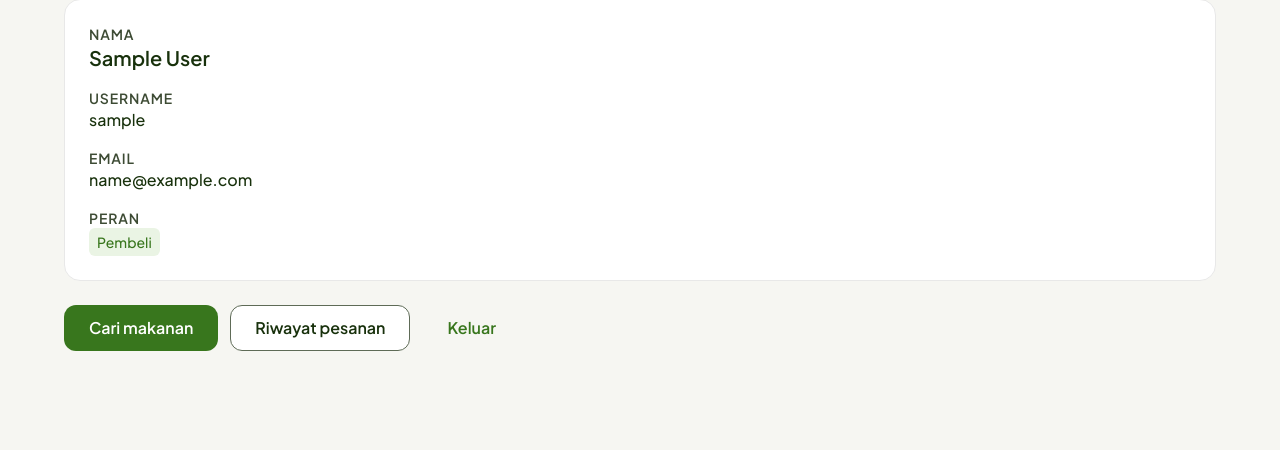
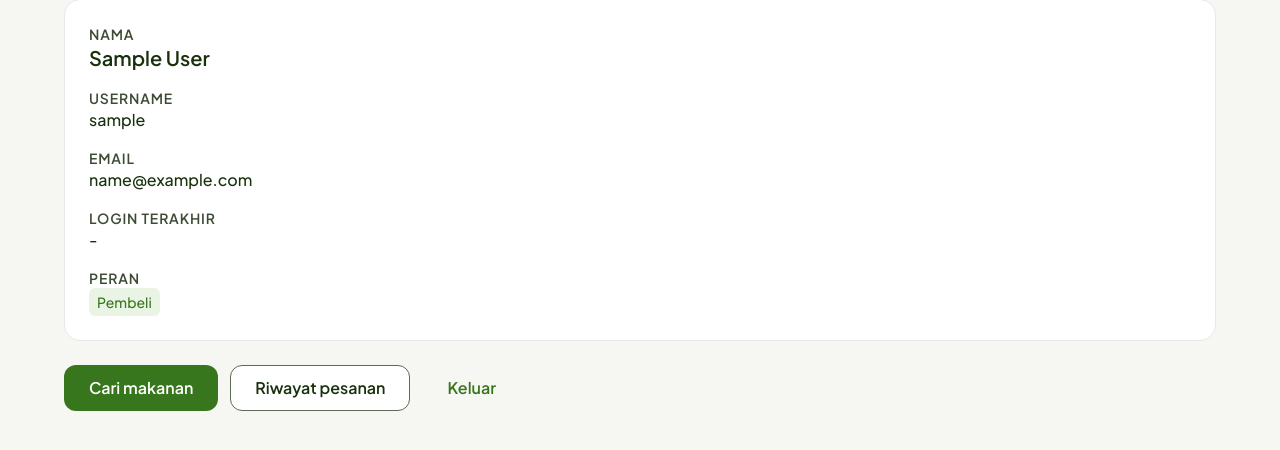
Before and after one commit to PBP-E-Kelompok-03/PBP-E-Kelompok-03, a Django app: page /accounts/profile/ in a window 1280 px wide. Shown: the part 199-649 px from the top of the page. Run offline with Django 5.2, Linux system fonts and the light colour scheme; the visitor is signed in with stand-in values (Sample User, id 1).

Commit message:
feat: add cookie and docstring

```diff
--- a/accounts/google.py
+++ b/accounts/google.py
@@ -9,6 +9,7 @@ STALE_TTL = 60 * 60 * 24
 
 
 def fetch_google_keys():
+    """ambil key public google, pakai cache supaya tidak request terus"""
     keys = cache.get(FRESH_KEY)
     if keys is not None:
         return keys
--- a/accounts/management/commands/seed_demo.py
+++ b/accounts/management/commands/seed_demo.py
@@ -26,6 +26,7 @@ class Command(BaseCommand):
         parser.add_argument("--orders", action="store_true")
 
     def handle(self, *args, **options):
+        """buat akun demo, pasang restoran ke mitra_demo, opsional contoh pesanan"""
         users = {}
         for data in USERS:
             user, created = User.objects.get_or_create(
--- a/accounts/models.py
+++ b/accounts/models.py
@@ -10,8 +10,10 @@ class User(AbstractUser):
 
     @property
     def is_buyer(self):
+        """true kalau role pembeli"""
         return self.role == self.Role.BUYER
 
     @property
     def is_partner(self):
+        """true kalau role mitra restoran"""
         return self.role == self.Role.PARTNER
--- a/accounts/templates/accounts/profile.html
+++ b/accounts/templates/accounts/profile.html
@@ -20,6 +20,10 @@
       <p class="ds-label">{{ user.email|default:"-" }}</p>
     </div>
     <div>
+      <p class="ds-overline ds-text-secondary">Login terakhir</p>
+      <p class="ds-label">{{ last_login|default:"-" }}</p>
+    </div>
+    <div>
       <p class="ds-overline ds-text-secondary">Peran</p>
       <span class="ds-badge ds-badge--hemat">{{ user.get_role_display }}</span>
     </div>
--- a/accounts/views.py
+++ b/accounts/views.py
@@ -7,6 +7,7 @@ from django.contrib.auth.decorators import login_required
 from django.contrib.auth.views import LoginView
 from django.shortcuts import redirect, render
 from django.urls import reverse
+from django.utils import timezone
 from django.views.decorators.http import require_POST
 
 from .forms import RegisterForm
@@ -15,7 +16,15 @@ from .models import User
 from .oauth import oauth
 
 
+def _set_last_login(response):
+    """simpan waktu login di cookie last_login"""
+    response.set_cookie("last_login", timezone.localtime().strftime("%Y-%m-%dT%H:%M"))
+    return response
+
+
 class AccountLoginView(LoginView):
+    """login username dan password, lalu simpan cookie last_login"""
+
     template_name = "accounts/login.html"
     redirect_authenticated_user = True
     next_page = "landing"
@@ -25,8 +34,12 @@ class AccountLoginView(LoginView):
         context["google_enabled"] = bool(settings.GOOGLE_CLIENT_ID and settings.GOOGLE_CLIENT_SECRET)
         return context
 
+    def form_valid(self, form):
+        return _set_last_login(super().form_valid(form))
+
 
 def google_login(request):
+    """kirim user ke halaman login google"""
     if not (settings.GOOGLE_CLIENT_ID and settings.GOOGLE_CLIENT_SECRET):
         messages.error(request, "Login dengan Google belum dikonfigurasi.")
         return redirect("accounts:login")
@@ -35,6 +48,7 @@ def google_login(request):
 
 
 def google_callback(request):
+    """terima balikan google, buat atau ambil user, login, simpan cookie last_login"""
     keys = fetch_google_keys()
     if keys:
         oauth.google.server_metadata["jwks"] = keys
@@ -68,21 +82,26 @@ def google_callback(request):
         user.save(update_fields=["password"])
 
     login(request, user)
-    return redirect("landing")
+    return _set_last_login(redirect("landing"))
 
 
 @login_required
 def profile_view(request):
-    return render(request, "accounts/profile.html")
+    """halaman profil, menampilkan cookie last_login"""
+    return render(request, "accounts/profile.html", {"last_login": request.COOKIES.get("last_login")})
 
 
 @require_POST
 def logout_view(request):
+    """logout lewat post saja, hapus cookie last_login"""
     logout(request)
-    return redirect("landing")
+    response = redirect("landing")
+    response.delete_cookie("last_login")
+    return response
 
 
 def register_view(request):
+    """daftar akun baru, lalu arahkan ke login"""
     if request.user.is_authenticated:
         return redirect("landing")
 
--- a/order/decorators.py
+++ b/order/decorators.py
@@ -7,6 +7,7 @@ from .models import Order
 
 
 def _order_guard(check, message):
+    """bikin decorator yang menolak (403) kalau check(order, user) gagal"""
     def decorator(view):
         @wraps(view)
         def wrapper(request, order_id, *args, **kwargs):
@@ -23,10 +24,12 @@ def _order_guard(check, message):
 
 
 def _is_owner(order, user):
+    """true kalau user adalah pembeli pesanan ini"""
     return user.is_authenticated and order.pembeli_id == user.id
 
 
 def _is_seller(order, user):
+    """true kalau user pemilik restoran pesanan ini atau staff"""
     if not user.is_authenticated:
         return False
     if user.is_staff:
--- a/order/management/commands/expire_orders.py
+++ b/order/management/commands/expire_orders.py
@@ -7,5 +7,6 @@ class Command(BaseCommand):
     help = "Tandai pesanan aktif yang lebih dari 24 jam sebagai kedaluwarsa dan kembalikan stok."
 
     def handle(self, *args, **options):
+        """jalankan expire_stale_orders untuk semua pesanan"""
         count = expire_stale_orders()
         self.stdout.write(f"{count} pesanan kedaluwarsa")
--- a/order/models.py
+++ b/order/models.py
@@ -38,6 +38,7 @@ class Order(models.Model):
 
     @property
     def kedaluwarsa_pada(self):
+        """waktu pesanan hangus, 24 jam setelah dibuat"""
         return self.dibuat_pada + ORDER_TTL
 
     def __str__(self):
```
Also changed, not shown: accounts/tests.py (+7 -0 lines), order/views.py (+13 -0 lines).
